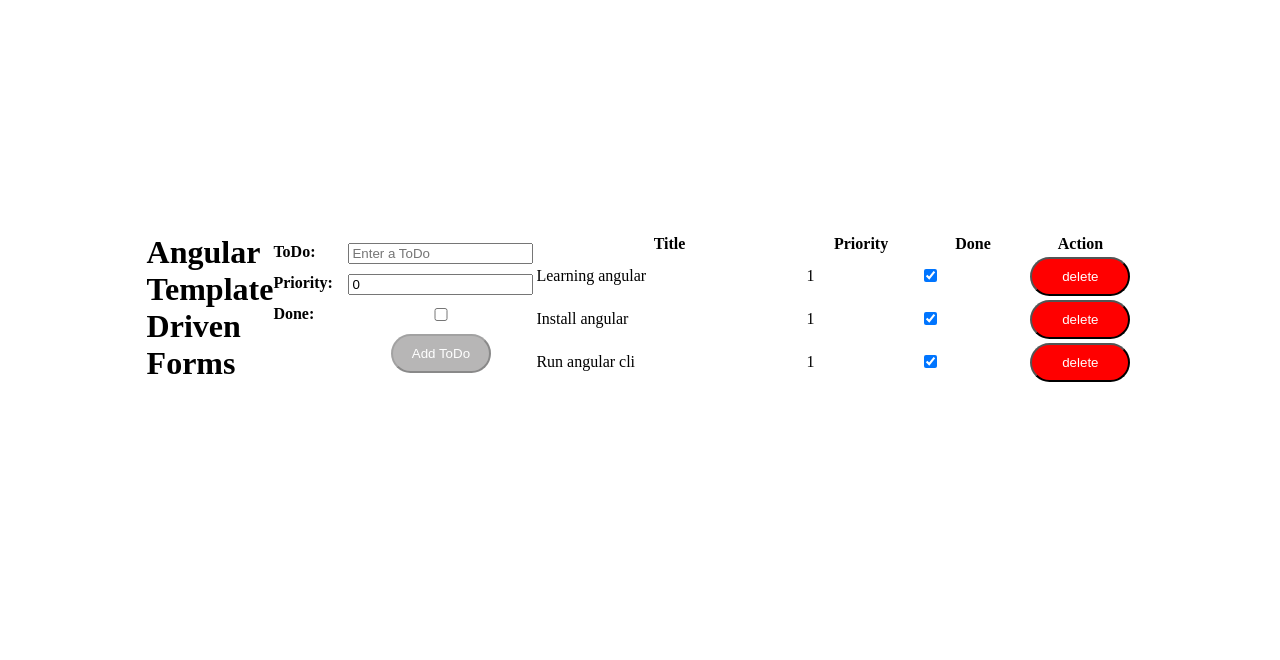
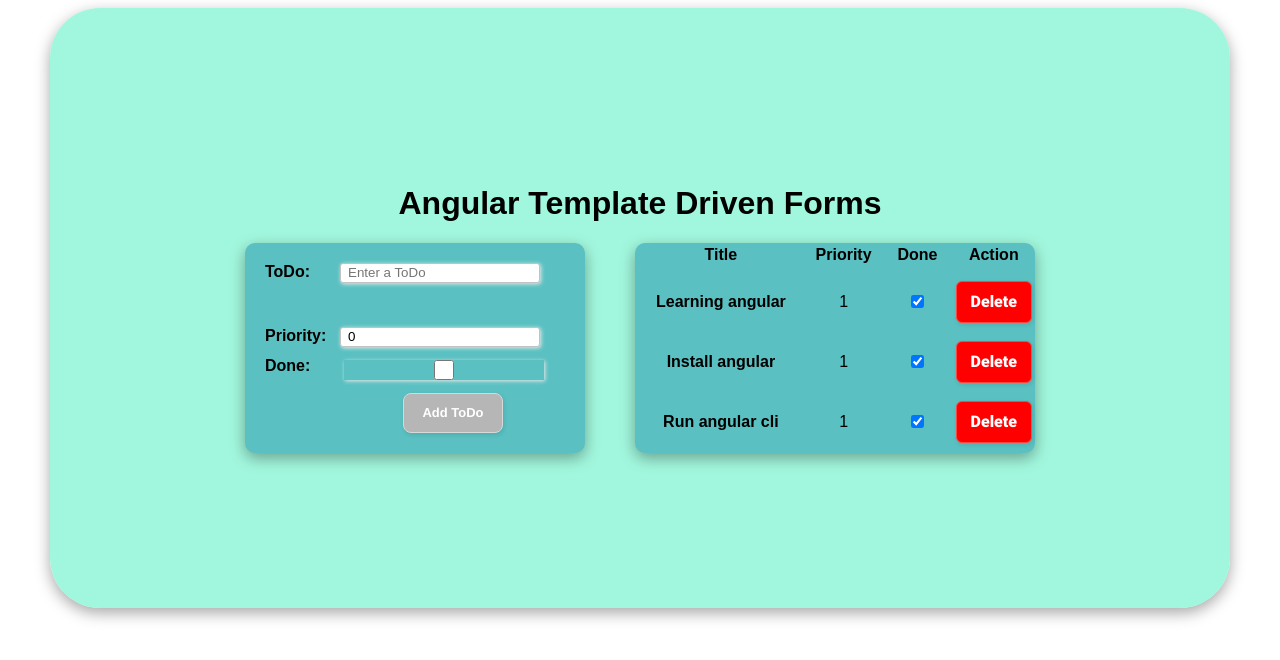
Before and after one commit to sathya0507/angular-app, an Angular app: page / in a window 1280 px wide. Shown: the top 660 px of the page. Built offline with nearby package versions, Linux system fonts and the light colour scheme.

Commit message:
updated new style

```diff
--- a/src/app/todo-list/todo-list.component.html
+++ b/src/app/todo-list/todo-list.component.html
@@ -1,4 +1,4 @@
-<div>
+<div class="table">
   <table width="600px">
     <th width="50%">Title</th>
     <th width="20%">Priority</th>
@@ -6,14 +6,14 @@
     <th width="10%">Action</th>
 
     <tr *ngFor="let todo of toDoList">
-      <td>{{ todo.title | propercase }}</td>
+      <td class="title">{{ todo.title | propercase }}</td>
       <td>{{ todo.priority }}</td>
       <td>
         <input type="checkbox" [(ngModel)]="todo.done" />
       </td>
       <td>
         <button style="background-color: red" (click)="deleteItem(todo)">
-          delete
+          Delete
         </button>
       </td>
     </tr>
--- a/src/app/todo-list/todo-list.component.scss
+++ b/src/app/todo-list/todo-list.component.scss
@@ -0,0 +1,13 @@
+table {
+  width: 400px;
+  text-align: center;
+  background: #5ac0c1;
+  height: 210px;
+  border-radius: 10px;
+  gap: 10px;
+  box-shadow: rgba(0, 0, 0, 0.35) 0px 5px 15px;
+}
+
+.title {
+  font-weight: 700;
+}
--- a/src/app/todo/todo.component.html
+++ b/src/app/todo/todo.component.html
@@ -1,5 +1,6 @@
 <div class="container">
-  <h1>{{ name }}</h1>
+  <h1 class="title">{{ name }}</h1>
+  <div class="todos">
     <form #todoForm="ngForm">
       <div class="form-items">
         <label for="title">ToDo:</label>
@@ -54,6 +55,9 @@
         </button>
       </div>
     </form>
+    <div class="display">
       <app-todo-list [toDoList]="todos" (ChildEvent)="deleteToDo($event)">
       </app-todo-list>
     </div>
+  </div>
+</div>
--- a/src/app/todo/todo.component.scss
+++ b/src/app/todo/todo.component.scss
@@ -1,17 +1,42 @@
 .container {
-  width: calc(100vw - 300px);
+  width: calc(100vw - 100px);
   height: calc(100vh - 200px);
   display: flex;
-  flex-direction: row;
+  flex-direction: column;
   justify-content: center;
   align-items: center;
+  background: rgba(144, 246, 215, 0.838);
+  border-radius: 50px;
+  font-family: Arial, Helvetica, sans-serif;
+  box-shadow: rgba(0, 0, 0, 0.35) 0px 5px 15px;
+}
+
+.todos {
+  display: flex;
+  gap: 50px;
 }
 
 form {
+  width: 300px;
+  height: 170px;
   display: grid;
+  padding: 20px;
   grid-template-columns: 1fr;
   grid-template-rows: 3fr;
   gap: 10px;
+  background: #5ac0c1;
+  border-radius: 10px;
+  box-shadow: rgba(0, 0, 0, 0.35) 0px 5px 15px;
+}
+input {
+  width: 200px;
+  height: 20px;
+  box-sizing: border-box;
+  border: 1px solid #c2c2c2;
+  box-shadow: 1px 1px 4px #ebebeb;
+  border-radius: 3px;
+  padding: 7px;
+  outline: none;
 }
 .form-items {
   display: grid;
@@ -29,7 +54,22 @@
 button {
   grid-column: 2;
   margin: auto;
-  background-color: black;
+  background-color: #41506b;
+  border: 1px solid #d5d9d9;
+  border-radius: 8px;
+  box-sizing: border-box;
+  display: inline-block;
+  font-family: "Amazon Ember", sans-serif;
+  font-size: 13px;
+  line-height: 29px;
+  padding: 0 10px 0 11px;
+  position: relative;
+  text-align: center;
+  text-decoration: none;
+  user-select: none;
+  touch-action: manipulation;
+  vertical-align: middle;
+  width: 100px;
 }
 
 button:disabled {
@@ -39,7 +79,11 @@
 }
 
 table {
-  width: 600px;
+  width: 200px;
+}
+
+.table {
+  width: 200px;
 }
 th {
   text-align: left;
--- a/src/styles.scss
+++ b/src/styles.scss
@@ -5,11 +5,27 @@
   justify-content: center;
 }
 button {
-  width: 100px;
-  border-radius: 30px;
-  padding: 10px;
-  background-color: red;
-  color: white;
-  outline: yellow;
+  background: #FF4742;
+  border: 1px solid #FF4742;
+  border-radius: 6px;
+  box-shadow: rgba(0, 0, 0, 0.1) 1px 2px 4px;
+  box-sizing: border-box;
+  color: #FFFFFF;
   cursor: pointer;
+  display: inline-block;
+  font-family: nunito,roboto,proxima-nova,"proxima nova",sans-serif;
+  font-size: 16px;
+  font-weight: 800;
+  line-height: 16px;
+  min-height: 40px;
+  outline: 0;
+  padding: 12px 14px;
+  text-align: center;
+  text-rendering: geometricprecision;
+  text-transform: none;
+  user-select: none;
+  -webkit-user-select: none;
+  touch-action: manipulation;
+  vertical-align: middle;
+
 }
```
Lines whose indentation alone changed are shown as unchanged.
